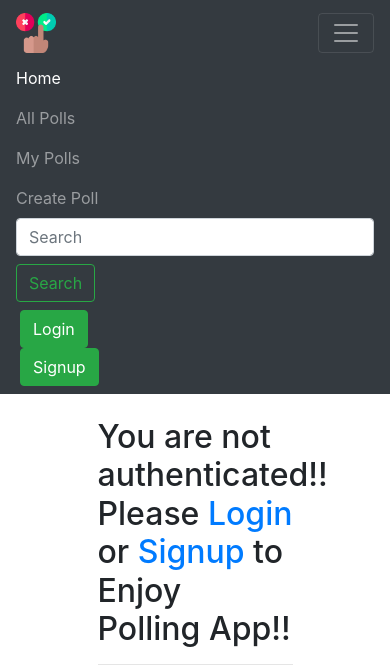
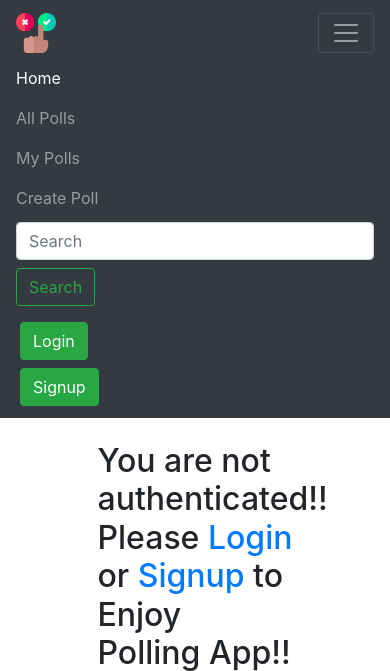
Before and after one commit to Parth-Shah-99/Polling-Project, a Django app: page /profile/createpoll/ in a window 390 px wide, after a click that opens the changed part. Shown: the top 671 px of the page. Run offline with Django 3.2, Linux system fonts and the light colour scheme; some libraries are stand-ins or nearby versions.

Commit message:
small margin changes in navbar for mobile view

```diff
--- a/requirements.txt
+++ b/requirements.txt
@@ -1,7 +1,9 @@
 asgiref==3.3.4
 Django==3.2.4
 django-crispy-forms==1.12.0
+gunicorn==20.1.0
 Pillow==8.2.0
 python-decouple==3.4
 pytz==2021.1
 sqlparse==0.4.1
+whitenoise==5.2.0
--- a/templates/base.html
+++ b/templates/base.html
@@ -22,7 +22,7 @@
 		.carousel-inner div {
 			color: lightgreen;
 			/*text-shadow: 5px 3px 10px green;*/
-			text-shadow: 3px 2px 1px hotpink, 6px 3px 20px blue;
+			text-shadow: 3px 2px 1px hotpink, -6px -3px 20px blue;
 			font-weight: bolder;
 			font-size: 50px;
 		}
--- a/templates/headerright.html
+++ b/templates/headerright.html
@@ -14,10 +14,10 @@
     </li>
     {% else %}
     <li class="nav-item">
-      <a href="{% url 'login' %}"><button class="btn btn-success mx-1" type="submit">Login</button></a>
+      <a href="{% url 'login' %}"><button class="btn btn-success mx-1 my-1" type="submit">Login</button></a>
     </li>
     <li class="nav-item">
-      <a href="{% url 'signup' %}"><button class="btn btn-success mx-1" type="submit">Signup</button></a>
+      <a href="{% url 'signup' %}"><button class="btn btn-success mx-1 my-1" type="submit">Signup</button></a>
     </li>
     {% endif %}
 </ul>
--- a/templates/navbar.html
+++ b/templates/navbar.html
@@ -25,7 +25,7 @@
 	      </li>
 	    </ul>
 
-	    <form class="form-inline ml-auto" method="GET" action="{% url 'profilepolls' %}">
+	    <form class="form-inline ml-auto my-1" method="GET" action="{% url 'profilepolls' %}">
 	      <input class="form-control mr-sm-2" type="search" name="search_text" id="search_text" placeholder="Search" aria-label="Search">
 	      <button class="btn btn-outline-success my-2 my-sm-0" type="submit">Search</button>
 	    </form>
```
